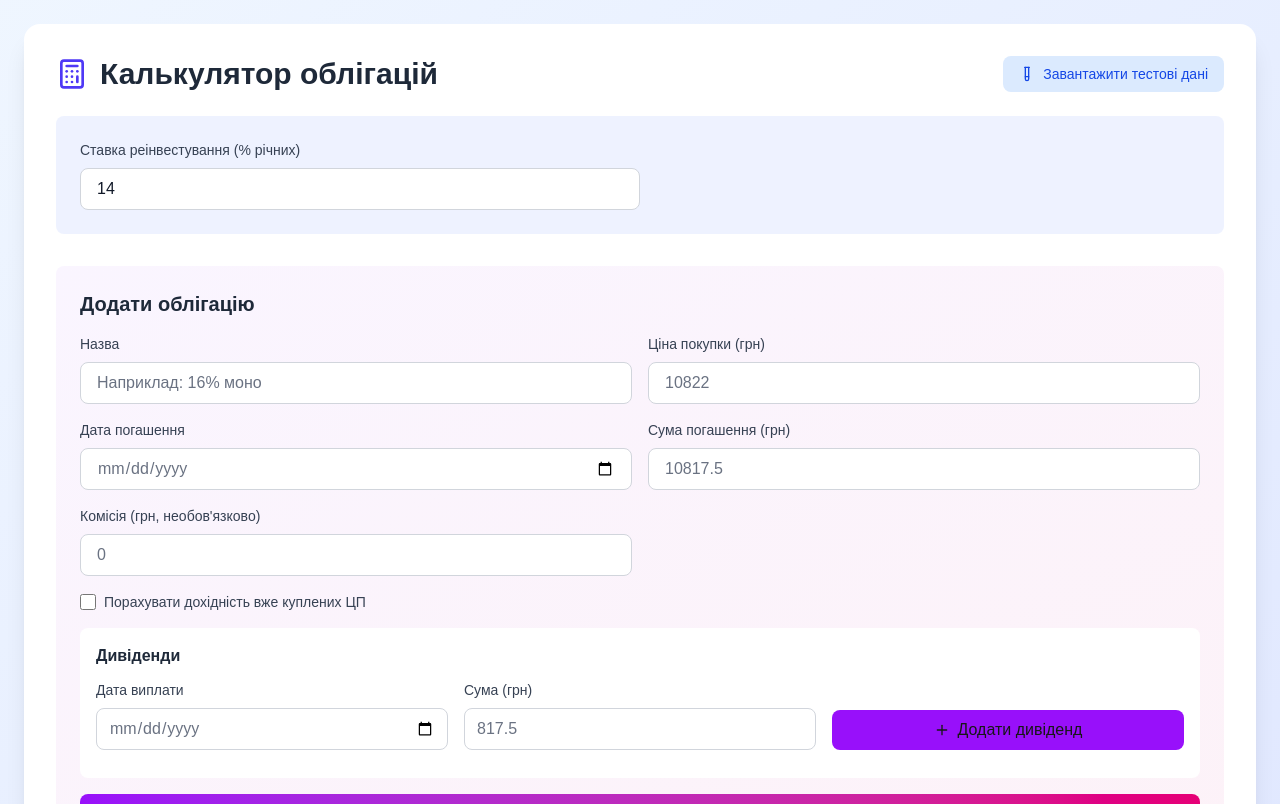
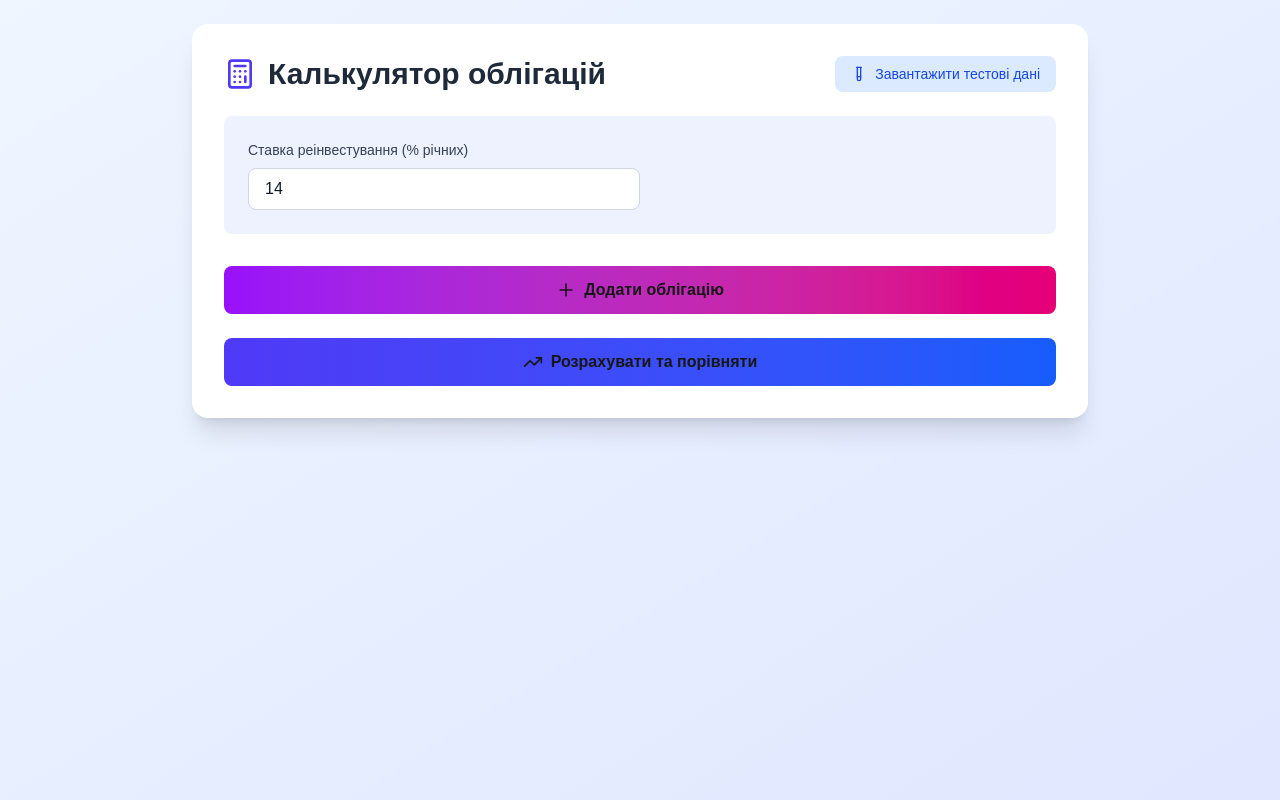
Before and after one commit to Definence/bond-investments-comparison, a Next.js app: page / in a window 1280 px wide. Shown: the top 804 px of the page. Built offline with nearby package versions, Linux system fonts and the light colour scheme.

Commit message:
Move bond form to separate page and extract action buttons component
- Create /bonds/new page for adding bonds
- Remove form from home page
- Extract action buttons to HomeActionButtons component
- Reduce home page container width to match form page
- Rename purchaseDate to today in results page

```diff
--- /dev/null
+++ b/app/_components/HomeActionButtons.tsx
@@ -0,0 +1,29 @@
+import React from 'react';
+import { Plus, TrendingUp } from 'lucide-react';
+import { useRouter } from 'next/navigation';
+
+export const HomeActionButtons: React.FC = () => {
+  const router = useRouter();
+
+  return (
+    <>
+      <div className="mb-6">
+        <button
+          onClick={() => router.push('/bonds/new')}
+          className="w-full px-6 py-3 bg-gradient-to-r from-purple-600 to-pink-600 rounded-lg hover:from-purple-700 hover:to-pink-700 transition-colors font-semibold flex items-center justify-center gap-2"
+        >
+          <Plus className="w-5 h-5" />
+          Додати облігацію
+        </button>
+      </div>
+
+      <button
+        onClick={() => router.push('/results')}
+        className="w-full mt-4 px-6 py-3 bg-gradient-to-r from-indigo-600 to-blue-600 rounded-lg hover:from-indigo-700 hover:to-blue-700 transition-colors font-semibold flex items-center justify-center gap-2"
+      >
+        <TrendingUp className="w-5 h-5" />
+        Розрахувати та порівняти
+      </button>
+    </>
+  );
+};
--- a/app/_components/HomeBondsList.tsx
+++ b/app/_components/HomeBondsList.tsx
@@ -2,7 +2,7 @@
 
 import React from 'react';
 import { useRouter } from 'next/navigation';
-import { TrendingUp, Trash2, Edit } from 'lucide-react';
+import { Trash2, Edit } from 'lucide-react';
 
 type Dividend = {
   date: string;
@@ -67,14 +67,6 @@ export const HomeBondsList: React.FC<HomeBondsListProps> = ({
           </div>
         ))}
       </div>
-
-      <button
-        onClick={() => router.push('/results')}
-        className="w-full mt-4 px-6 py-3 bg-gradient-to-r from-indigo-600 to-blue-600 rounded-lg hover:from-indigo-700 hover:to-blue-700 transition-colors font-semibold flex items-center justify-center gap-2"
-      >
-        <TrendingUp className="w-5 h-5" />
-        Розрахувати та порівняти
-      </button>
     </div>
   );
 };
--- /dev/null
+++ b/app/bonds/new/page-client.tsx
@@ -0,0 +1,148 @@
+'use client';
+
+import React, { useState, useEffect } from 'react';
+import { useRouter } from 'next/navigation';
+import { ArrowLeft, Plus } from 'lucide-react';
+import { HomeBondForm } from '@/app/_components/HomeBondForm';
+
+type Dividend = {
+  date: string;
+  amount: number;
+};
+
+type Bond = {
+  name: string;
+  price: number;
+  commission: number;
+  redemptionAmount: number;
+  redemptionDate: string;
+  dividends: Dividend[];
+  isAlreadyPurchased?: boolean;
+  actualPurchaseDate?: string;
+};
+
+type BondInput = {
+  name: string;
+  price: string;
+  commission: string;
+  redemptionAmount: string;
+  redemptionDate: string;
+  dividends: Dividend[];
+  isAlreadyPurchased?: boolean;
+  actualPurchaseDate?: string;
+};
+
+export default function NewBondPage() {
+  const router = useRouter();
+  const [isHydrated, setIsHydrated] = useState(false);
+  const [bonds, setBonds] = useState<Bond[]>([]);
+
+  useEffect(() => {
+    setIsHydrated(true);
+    if (typeof window !== 'undefined') {
+      const savedBonds = window.localStorage.getItem('bonds_list');
+      if (savedBonds) {
+        setBonds(JSON.parse(savedBonds));
+      }
+    }
+  }, []);
+
+  const [currentBond, setCurrentBond] = useState<BondInput>({
+    name: '',
+    price: '',
+    commission: '',
+    redemptionAmount: '',
+    redemptionDate: '',
+    dividends: [],
+    isAlreadyPurchased: false,
+    actualPurchaseDate: undefined
+  });
+
+  const [currentDividend, setCurrentDividend] = useState({
+    date: '',
+    amount: ''
+  });
+
+  const addDividend = () => {
+    if (currentDividend.date && currentDividend.amount) {
+      setCurrentBond({
+        ...currentBond,
+        dividends: [...currentBond.dividends, {
+          date: currentDividend.date,
+          amount: parseFloat(currentDividend.amount)
+        }]
+      });
+      setCurrentDividend(prev => ({ ...prev, date: '' }));
+    }
+  };
+
+  const removeDividend = (index: number) => {
+    setCurrentBond({
+      ...currentBond,
+      dividends: currentBond.dividends.filter((_, i) => i !== index)
+    });
+  };
+
+  const addBond = () => {
+    if (currentBond.name && currentBond.price && currentBond.redemptionDate && currentBond.redemptionAmount) {
+      const newBonds = [...bonds, {
+        name: currentBond.name,
+        price: parseFloat(currentBond.price),
+        commission: parseFloat(currentBond.commission) || 0,
+        redemptionAmount: parseFloat(currentBond.redemptionAmount),
+        redemptionDate: currentBond.redemptionDate,
+        dividends: currentBond.dividends.sort((a, b) => new Date(a.date).getTime() - new Date(b.date).getTime()),
+        isAlreadyPurchased: currentBond.isAlreadyPurchased || false,
+        actualPurchaseDate: currentBond.actualPurchaseDate
+      }];
+      setBonds(newBonds);
+      if (typeof window !== 'undefined') {
+        window.localStorage.setItem('bonds_list', JSON.stringify(newBonds));
+      }
+      router.push('/');
+    }
+  };
+
+  const formatNumber = (num: number): string => num.toLocaleString('uk-UA', { minimumFractionDigits: 2, maximumFractionDigits: 2 });
+  const formatDate = (dateStr: string): string => new Date(dateStr).toLocaleDateString('uk-UA', { year: 'numeric', month: 'short', day: 'numeric' });
+
+  if (!isHydrated) {
+    return (
+      <div className="min-h-screen bg-gradient-to-br from-blue-50 to-indigo-100 p-6">
+        <div className="max-w-4xl mx-auto">
+          <div className="bg-white rounded-2xl shadow-xl p-8">
+            <div className="text-center text-gray-600">Завантаження...</div>
+          </div>
+        </div>
+      </div>
+    );
+  }
+
+  return (
+    <div className="min-h-screen bg-gradient-to-br from-blue-50 to-indigo-100 p-6">
+      <div className="max-w-4xl mx-auto">
+        <button
+          onClick={() => router.push('/')}
+          className="mb-6 px-4 py-2 bg-white rounded-lg shadow-md hover:shadow-lg transition-shadow flex items-center gap-2 text-gray-700 hover:text-indigo-600"
+        >
+          <ArrowLeft className="w-5 h-5" />
+          Назад
+        </button>
+
+        <div className="bg-white rounded-2xl shadow-xl p-8">
+          <HomeBondForm
+            currentBond={currentBond}
+            setCurrentBond={setCurrentBond}
+            currentDividend={currentDividend}
+            setCurrentDividend={setCurrentDividend}
+            onAddDividend={addDividend}
+            onRemoveDividend={removeDividend}
+            onAddBond={addBond}
+            formatDate={formatDate}
+            formatNumber={formatNumber}
+          />
+        </div>
+      </div>
+    </div>
+  );
+}
--- /dev/null
+++ b/app/bonds/new/page.tsx
@@ -0,0 +1,5 @@
+import NewBondPage from './page-client';
+
+export default function NewBond() {
+  return <NewBondPage />;
+}
--- a/app/page-client.tsx
+++ b/app/page-client.tsx
@@ -1,10 +1,11 @@
 'use client';
 
 import React, { useState, useEffect } from 'react';
+import { useRouter } from 'next/navigation';
 import { HomeSettings } from './_components/HomeSettings';
 import { HomeBondsList } from './_components/HomeBondsList';
-import { HomeBondForm } from './_components/HomeBondForm';
 import { HomeHeader } from './_components/HomeHeader';
+import { HomeActionButtons } from './_components/HomeActionButtons';
 
 type Dividend = {
   date: string;
@@ -16,17 +17,6 @@ type Bond = {
   price: number;
   commission: number;
   redemptionAmount: number;
-  redemptionDate: string;
-  dividends: Dividend[];
-  isAlreadyPurchased?: boolean;
-  actualPurchaseDate?: string;
-};
-
-type BondInput = {
-  name: string;
-  price: string;
-  commission: string;
-  redemptionAmount: string;
   redemptionDate: string;
   dividends: Dividend[];
   isAlreadyPurchased?: boolean;
@@ -67,66 +57,7 @@ const BondsCalculator = () => {
     }
   }, [bonds, isHydrated]);
 
-  const [currentBond, setCurrentBond] = useState<BondInput>({
-    name: '',
-    price: '',
-    commission: '',
-    redemptionAmount: '',
-    redemptionDate: '',
-    dividends: [],
-    isAlreadyPurchased: false,
-    actualPurchaseDate: undefined
-  });
-
-  const [currentDividend, setCurrentDividend] = useState({
-    date: '',
-    amount: ''
-  });
-
-  const addDividend = () => {
-    if (currentDividend.date && currentDividend.amount) {
-      setCurrentBond({
-        ...currentBond,
-        dividends: [...currentBond.dividends, {
-          date: currentDividend.date,
-          amount: parseFloat(currentDividend.amount)
-        }]
-      });
-      setCurrentDividend(prev => ({ ...prev, date: '' }));
-    }
-  };
-
-  const removeDividend = (index: number) => {
-    setCurrentBond({
-      ...currentBond,
-      dividends: currentBond.dividends.filter((_, i) => i !== index)
-    });
-  };
-
-  const addBond = () => {
-    if (currentBond.name && currentBond.price && currentBond.redemptionDate && currentBond.redemptionAmount) {
-      setBonds([...bonds, {
-        name: currentBond.name,
-        price: parseFloat(currentBond.price),
-        commission: parseFloat(currentBond.commission) || 0,
-        redemptionAmount: parseFloat(currentBond.redemptionAmount),
-        redemptionDate: currentBond.redemptionDate,
-        dividends: currentBond.dividends.sort((a, b) => new Date(a.date).getTime() - new Date(b.date).getTime()),
-        isAlreadyPurchased: currentBond.isAlreadyPurchased || false,
-        actualPurchaseDate: currentBond.actualPurchaseDate
-      }]);
-      setCurrentBond({
-        name: '',
-        price: '',
-        commission: '',
-        redemptionAmount: '',
-        redemptionDate: '',
-        dividends: [],
-        isAlreadyPurchased: false,
-        actualPurchaseDate: undefined
-      });
-    }
-  };
+  const router = useRouter();
 
   const removeBond = (index: number) => {
     setBonds(bonds.filter((_, i) => i !== index));
@@ -167,11 +98,10 @@ const BondsCalculator = () => {
   };
 
   const formatNumber = (num: number): string => num.toLocaleString('uk-UA', { minimumFractionDigits: 2, maximumFractionDigits: 2 });
-  const formatDate = (dateStr: string): string => new Date(dateStr).toLocaleDateString('uk-UA', { year: 'numeric', month: 'short', day: 'numeric' });
 
   return (
     <div className="min-h-screen bg-gradient-to-br from-blue-50 to-indigo-100 p-6">
-      <div className="max-w-7xl mx-auto">
+      <div className="max-w-4xl mx-auto">
         <div className="bg-white rounded-2xl shadow-xl p-8 mb-8">
           <HomeHeader
             onClearAllData={clearAllData}
@@ -184,23 +114,13 @@ const BondsCalculator = () => {
             onReinvestRateChange={setReinvestRate}
           />
 
-          <HomeBondForm
-            currentBond={currentBond}
-            setCurrentBond={setCurrentBond}
-            currentDividend={currentDividend}
-            setCurrentDividend={setCurrentDividend}
-            onAddDividend={addDividend}
-            onRemoveDividend={removeDividend}
-            onAddBond={addBond}
-            formatDate={formatDate}
-            formatNumber={formatNumber}
-          />
-
           <HomeBondsList
             bonds={bonds}
             onRemoveBond={removeBond}
             formatNumber={formatNumber}
           />
+
+          <HomeActionButtons />
         </div>
       </div>
     </div>
--- a/app/results/page-client.tsx
+++ b/app/results/page-client.tsx
@@ -128,7 +128,7 @@ export default function ResultsPage() {
           className="mb-6 px-4 py-2 bg-white rounded-lg shadow-md hover:shadow-lg transition-shadow flex items-center gap-2 text-gray-700 hover:text-indigo-600"
         >
           <ArrowLeft className="w-5 h-5" />
-          Назад до введення даних
+          Назад до основної сторінки
         </button>
 
         <Results
```
